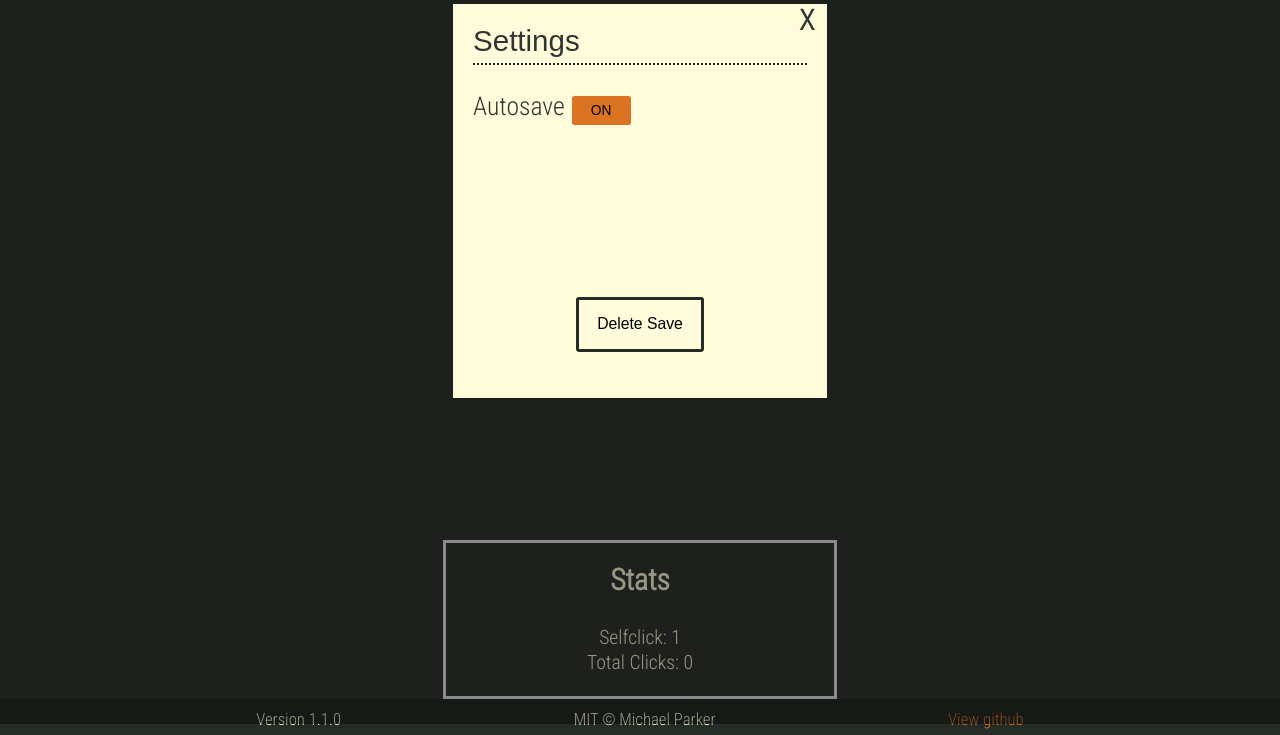
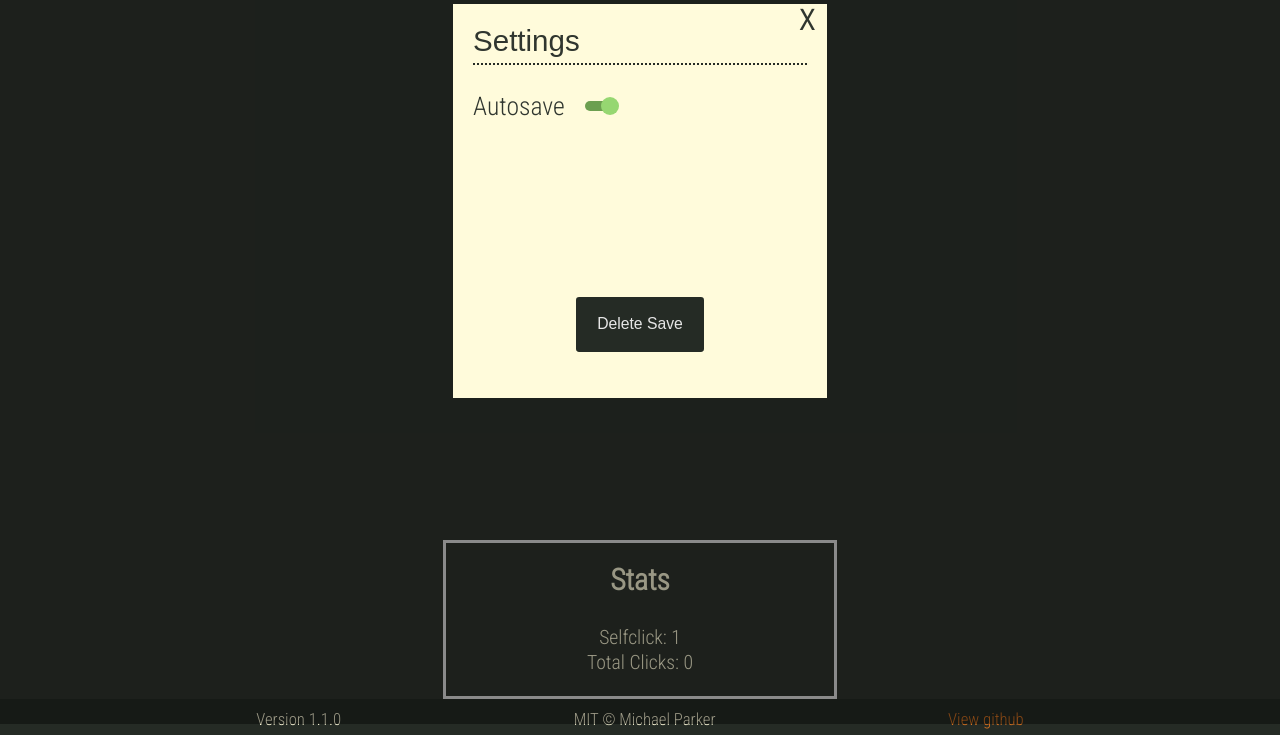
Before and after one commit to iHaveSticks/Super-Cool-Clicker-Idle, a React app: page / in a window 1280 px wide. Both pictures are taken after a click on the picture 1250 px from the left and 29 px from the top of the page. Shown: the part 76-811 px from the top of the page. Built offline with nearby package versions, Linux system fonts and the light colour scheme.

Commit message:
Enhancements + switches
Improved text of some messages / warnings
Messages now have hover effects

numberCompacter() will return with non-breaking spaces

Autosave setting is now represented by a switch instead of a button

```diff
--- a/src/components/App/App.js
+++ b/src/components/App/App.js
@@ -128,7 +128,7 @@ export default function App() {
             const pinconesGarnered = BigInt(Math.floor(((Date.now() - SavedGame.timeSaved) / SavedGame.autoClickSpeed)
                 * SavedGame.numOfPinetrees * SavedGame.pinetreesMod));
             // Log to console
-            showMessage(`Offline Clicks: ${NumberCompacter(clicksGarnered)}
+            showMessage(`Offline Clicks: ${NumberCompacter(clicksGarnered)}<br>
             ${pinconesGarnered ? "Offline Pinecones " + NumberCompacter(pinconesGarnered) : "" }`
             )
 
@@ -159,6 +159,7 @@ export default function App() {
             setAutoSaveOn(autoSaveOnMem);
             if (!autoSaveOnMem) {
                 showMessage("Autosave is turned off");
+                document.getElementById("switchAutosave").checked = false;
             }
         }
     }
--- a/src/components/MessageContainer/MessageContainer.css
+++ b/src/components/MessageContainer/MessageContainer.css
@@ -3,6 +3,7 @@
 
   margin: 0;
   margin-bottom: 2.5em;
+  padding-top: 5px;
   bottom: 0;
   width: 100vw;
 
@@ -14,13 +15,13 @@
   text-align: center;
   font-family: "Roboto Condensed", sans-serif;
 
-  width: 10rem;
+  width: 12rem;
   min-height: 2rem;
   margin: 0 20px 5px auto;
 
-  background-color: #30362f;
+  background-color: rgba(48, 54, 47, 95%);
   color: #fffbdb;
-  border: 2px solid #da7422;
+  border: 2px solid rgba(218, 116, 34, 95%);
 
   pointer-events: all;
 }
@@ -28,3 +29,9 @@
 .messageBox > p {
   pointer-events: none;
 }
+
+.messageBox:hover {
+  background-color: rgba(48, 54, 47, 100%); /*#30362f*/
+  border: 2px solid rgba(218, 116, 34, 100%); /*#da7422*/
+  transform: scale(1.02);
+}
--- a/src/components/Settings/Settings.js
+++ b/src/components/Settings/Settings.js
@@ -1,5 +1,6 @@
 import React  from 'react';
 import './Settings.css';
+import '../../styles/switchStyles.css';
 
 export default function settings(props) {
 
@@ -15,21 +16,23 @@ export default function settings(props) {
             </div>
 
             <div id="settingsContent">
-            {/* autosave button */}
-              <p className="settingsOption">Autosave
-                  <button type="button"
-                      className={"button buttonAvailable"}
+            {/* autosave switch */}
+              <div style={{display: "flex", flexDirection: "row"}}>
+                <p className="settingsOption">Autosave</p>
+                  <div className="switch">
+                    <input type="checkbox" name="switch" className="switchCheckbox" id="switchAutosave" tabIndex="0" defaultChecked
                       onClick={() => props.switchAutoSave()}
-                      >{props.autoSaveOn ? "ON" : "OFF"}
-                  </button>
-              </p>
+                    />
+                    <label className="switchLabel" htmlFor="switchAutosave" />
+                  </div>
+                </div>
             {/* delete save button */}
               <p className="settingsOption">
                   <button type="button" id="deleteSaveBtn"
                       className={"button"}
                       onClick={() =>
                         {
-                          if(window.confirm("Do you really want to delete yopur save?")) {
+                          if(window.confirm("Do you really want to delete your save?\nThis cannot be undone.")) {
                             props.setAutoSaveOn(false);
                             localStorage.removeItem("SavedGame");
                             window.location.reload();
--- a/src/functions/number-compacter.js
+++ b/src/functions/number-compacter.js
@@ -21,75 +21,75 @@ export default function NumberCompacter(num) {
 
   // Millions
   : num < 1.0e+9
-  ? (num / 1.0e+6).toFixed(2) + " Million"
+  ? (num / 1.0e+6).toFixed(2) + "\xa0Million"
 
   // Billions
   : num < 1.0e+12
-  ? (num / 1.0e+9).toFixed(2) + " Billion"
+  ? (num / 1.0e+9).toFixed(2) + "\xa0Billion"
 
   // Trillions
   : num < 1.0e+15
-  ? (num / 1.0e+12).toFixed(2) + " Trillion"
+  ? (num / 1.0e+12).toFixed(2) + "\xa0Trillion"
 
   // Quadrillions
   : num < 1.0e+18
-  ? (num / 1.0e+15).toFixed(2) + " Quadrillion"
+  ? (num / 1.0e+15).toFixed(2) + "\xa0Quadrillion"
 
   // Quintillions
   : num < 1.0e+21
-  ? (num / 1.0e+18).toFixed(2) + " Quintillion"
+  ? (num / 1.0e+18).toFixed(2) + "\xa0Quintillion"
 
   // Sextillions
   : num < 1.0e+24
-  ? (num / 1.0e+21).toFixed(2) + " Sextillion"
+  ? (num / 1.0e+21).toFixed(2) + "\xa0Sextillion"
 
   // Septillions
   : num < 1.0e+27
-  ? (num / 1.0e+24).toFixed(2) + " Septillion"
+  ? (num / 1.0e+24).toFixed(2) + "\xa0Septillion"
 
   // Octillions
   : num < 1.0e+30
-  ? (num / 1.0e+27).toFixed(2) + " Octillion"
+  ? (num / 1.0e+27).toFixed(2) + "\xa0Octillion"
 
   // Nonillions
   : num < 1.0e+33
-  ? (num / 1.0e+30).toFixed(2) + " Nonillion"
+  ? (num / 1.0e+30).toFixed(2) + "\xa0Nonillion"
 
   // Decillions
   : num < 1.0e+36
-  ? (num / 1.0e+33).toFixed(2) + " Decillion"
+  ? (num / 1.0e+33).toFixed(2) + "\xa0Decillion"
 
   // Undecillions
   : num < 1.0e+39
-  ? (num / 1.0e+36).toFixed(2) + " Undecillion"
+  ? (num / 1.0e+36).toFixed(2) + "\xa0Undecillion"
 
   // Duodecillions
   : num < 1.0e+42
-  ? (num / 1.0e+39).toFixed(2) + " Duodecillion"
+  ? (num / 1.0e+39).toFixed(2) + "\xa0Duodecillion"
 
   // Tredecillions
   : num < 1.0e+45
-  ? (num / 1.0e+42).toFixed(2) + " Tredecillion"
+  ? (num / 1.0e+42).toFixed(2) + "\xa0Tredecillion"
 
   // Quattuordecillions
   : num < 1.0e+48
-  ? (num / 1.0e+45).toFixed(2) + " Quattuordecillion"
+  ? (num / 1.0e+45).toFixed(2) + "\xa0Quattuordecillion"
 
   // Tredecillions
   : num < 1.0e+51
-  ? (num / 1.0e+48).toFixed(2) + " Quindecillion"
+  ? (num / 1.0e+48).toFixed(2) + "\xa0Quindecillion"
 
   // Sexdecillions
   : num < 1.0e+54
-  ? (num / 1.0e+51).toFixed(2) + " Sexdecillion"
+  ? (num / 1.0e+51).toFixed(2) + "\xa0Sexdecillion"
 
   // Septendecillions
   : num < 1.0e+57
-  ? (num / 1.0e+54).toFixed(2) + " Septendecillion"
+  ? (num / 1.0e+54).toFixed(2) + "\xa0Septendecillion"
 
   // Octodecillions
   : num < 1.0e+60
-  ? (num / 1.0e+57).toFixed(2) + " Octodecillion"
+  ? (num / 1.0e+57).toFixed(2) + "\xa0Octodecillion"
 
   : num
 }
--- /dev/null
+++ b/src/styles/switchStyles.css
@@ -0,0 +1,54 @@
+.switch {
+  /* variables */
+  --switchHeight: 10px;
+
+  position: relative;
+  width: 30px;
+  height: var(--switchHeight);
+  margin: auto 0;
+  margin-left: 20px;
+  user-select: none;
+}
+
+.switchCheckbox {
+  position: absolute;
+  opacity: 0;
+  pointer-events: none;
+}
+
+.switchLabel {
+  display: block;
+  overflow: hidden;
+  cursor: pointer;
+  height: var(--switchHeight);
+  padding: 0;
+  line-height: var(--switchHeight);
+  border-radius: 10px;
+  background-color: #9f5b50;
+}
+
+.switchLabel:before {
+  content: "";
+  display: block;
+  width: 18px;
+  margin: -4px;
+  background: #d77f71;
+  position: absolute;
+  top: 0;
+  bottom: 0;
+  right: 20px;
+  border-radius: 30px;
+}
+
+.switchCheckbox:checked + .switchLabel {
+  background-color: #6c9f50;
+}
+
+.switchCheckbox:checked + .switchLabel .switchInner {
+  margin-left: 0;
+}
+
+.switchCheckbox:checked + .switchLabel:before {
+  right: 0px;
+  background-color: #96d771;
+}
```
